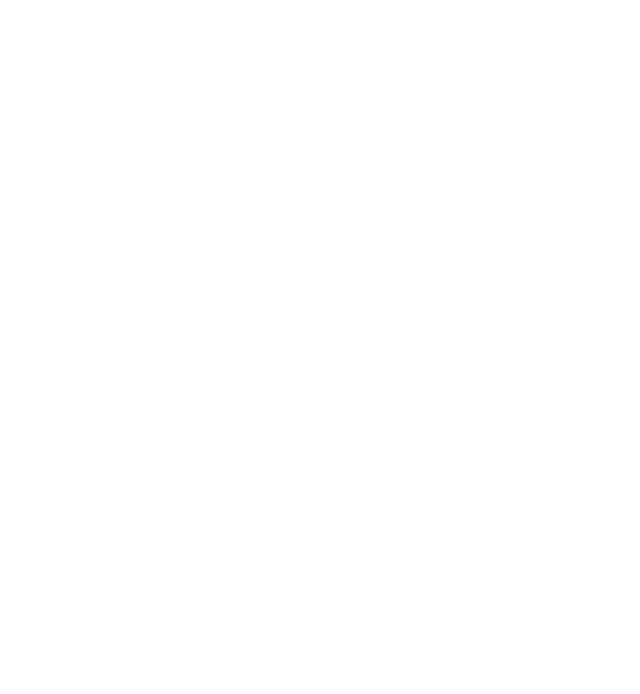
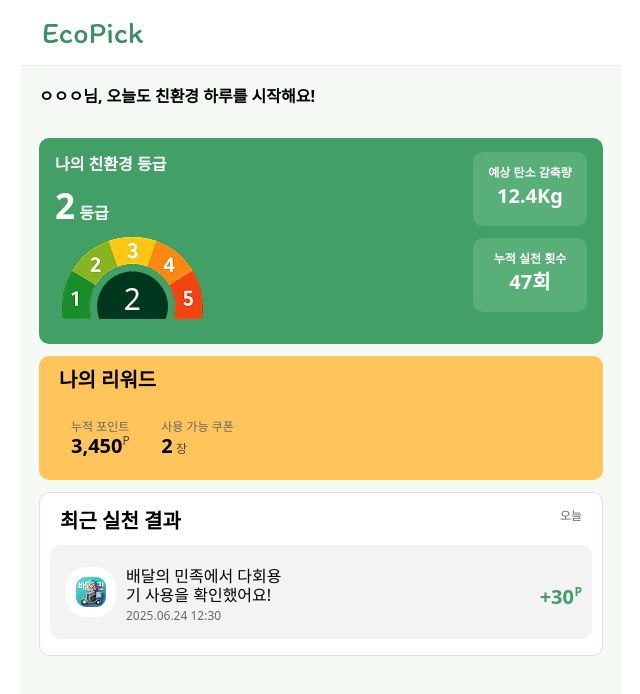
Before and after one commit to jochongs/ecopick-frontend, a React (Vite) app: page /main in a window 1280 px wide. Before the commit this address had no page. Shown: the top 694 px of the page, without its empty margins (319-959 px from the left). Built offline with nearby package versions, Linux system fonts and the light colour scheme; what overlay-kit would draw is missing.

Commit message:
feat: Implement main page layout

```diff
--- a/src/App.tsx
+++ b/src/App.tsx
@@ -1,10 +1,12 @@
 import { Route, Routes } from "react-router-dom";
 import LoginPage from "./page/LoginPage/page";
+import MainPage from "./page/MainPage/page";
 
 function App() {
   return (
     <Routes>
       <Route path="/" element={<LoginPage />} />
+      <Route path="/main" element={<MainPage />} />
     </Routes>
   );
 }
--- a/src/index.css
+++ b/src/index.css
@@ -3,3 +3,7 @@
 button {
   cursor: pointer;
 }
+
+html {
+  line-height: 1.2; /* 120% = 1.2 */
+}
--- /dev/null
+++ b/src/page/MainPage/page.tsx
@@ -0,0 +1,104 @@
+export default function MainPage() {
+  return (
+    <div className="w-full max-w-[600px] bg-[#F4F9F4] mx-auto h-[100vh] flex flex-col items-center">
+      <header className="h-16.5 bg-white flex items-center w-full border-b-1 border-[#EBEBEB]">
+        <img className="w-25 ml-5.5" src="/src/assets/logo.png" alt="" />
+      </header>
+      <main className="flex flex-col px-4.5 w-full relative">
+        <h1 className="font-semibold text-base mt-4.5">
+          ㅇㅇㅇ님, 오늘도 친환경 하루를 시작해요!
+        </h1>
+        <div className="bg-[#42A066] w-full h-51.5 rounded-[10px] mt-7.5 relative">
+          <h2 className="text-base font-semibold text-white mt-3.5 ml-4">
+            나의 친환경 등급
+          </h2>
+          <div className="mt-1 text-base font-semibold text-white ml-4">
+            <span className="text-[35px]">2</span> 등급
+          </div>
+          <div className="w-37 h-22 ml-5 relative">
+            <img src="/src/assets/main-graph.png" alt="" />
+            <span className="absolute text-[30px] bottom-1 left-[50%] text-white translate-x-[-54%]">
+              2
+            </span>
+          </div>
+          <div className="absolute top-3.5 right-4">
+            <div className="w-28.5 h-18.5 flex items-center flex-col rounded-[10px] bg-[#58AF77]">
+              <span className="text-white font-semibold text-[12px] mt-3.5">
+                예상 탄소 감축량
+              </span>
+              <span className="text-white font-bold text-[20px] mt-1">
+                12.4Kg
+              </span>
+            </div>
+            <div className="w-28.5 h-18.5 flex items-center flex-col rounded-[10px] bg-[#58AF77] mt-3">
+              <span className="text-white font-semibold text-[12px] mt-3.5">
+                누적 실천 횟수
+              </span>
+              <span className="text-white font-bold text-[20px] mt-1">
+                47회
+              </span>
+            </div>
+          </div>
+        </div>
+        <div className="bg-[#FFC55B] w-full h-31 rounded-[10px] mt-3 relative">
+          <h2 className="text-base font-bold text-[20px] mt-3 ml-5 leading-6">
+            나의 리워드
+          </h2>
+          <div className="flex">
+            <div className="flex flex-col ml-8 mt-7">
+              <span className="font-medium text-[12px] text-[#676767]">
+                누적 포인트
+              </span>
+              <div className="relative">
+                <span className="font-bold text-[20px]">3,450</span>
+                <span className="absolute text-[#464646] text-[12px] top-0">
+                  P
+                </span>
+              </div>
+            </div>
+            <div className="flex flex-col ml-8 mt-7">
+              <span className="font-medium text-[12px] text-[#676767]">
+                사용 가능 쿠폰
+              </span>
+              <div>
+                <span className="font-bold text-[20px]">2</span>
+                <span className="text-[#464646] text-[12px]"> 장</span>
+              </div>
+            </div>
+          </div>
+        </div>
+        <div className="rounded-[10px] w-full h-41 border-1 border-solid border-[#DFDFDF] bg-white mt-3 relative">
+          <h2 className="mt-4 ml-5 text-base font-bold text-[20px] leading-6">
+            최근 실천 결과
+          </h2>
+          <span className="absolute top-4 right-5 text-[#676767] font-medium text-[12px]">
+            오늘
+          </span>
+          <div className="w-full px-2.5 relative">
+            <div className="flex w-full h-23.5 bg-[#F3F3F3] rounded-[10px] mt-3">
+              <div className="w-12.5 h-12.5 mr-2.5 rounded-[20px] bg-white mt-5.5 ml-4 flex items-center justify-center">
+                <img src="/src/assets/baemin-logo.png" alt="" />
+              </div>
+              <div>
+                <div className="mt-5.5 w-41">
+                  <span className="leading-4">
+                    배달의 민족에서 다회용기 사용을 확인했어요!
+                  </span>
+                </div>
+                <span className="text-[#676767] text-[12px]">
+                  2025.06.24 12:30
+                </span>
+              </div>
+              <div className="absolute top-10 right-7 font-bold text-[20px] text-[#419F65]">
+                <span>+30</span>
+                <span className="absolute top-0 right-[-8px] text-[12px]">
+                  P
+                </span>
+              </div>
+            </div>
+          </div>
+        </div>
+      </main>
+    </div>
+  );
+}
```
Also changed, not shown: src/page/LoginPage/page.tsx (+6 -3 lines), src/assets/baemin-logo.png (added), src/assets/main-graph.png (added).
